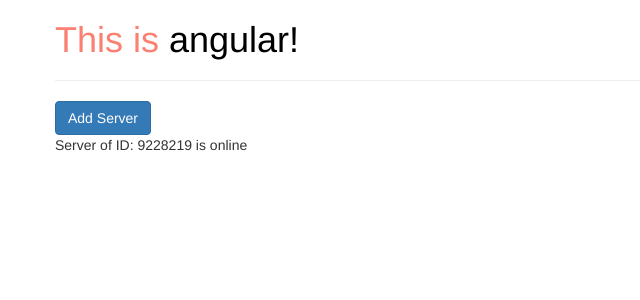
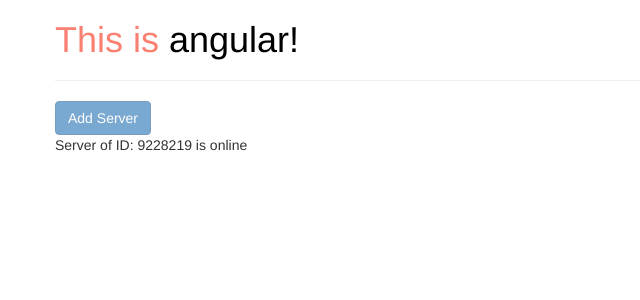
Before and after one commit to Sam44323/Angular-Normal-Starts, an Angular app: page / in a window 1280 px wide. Shown: the top 300 px of the page, without its empty margins (0-640 px from the left). Built offline with nearby package versions, Linux system fonts and the light colour scheme.

Commit message:
add: added a add new server boolean property

```diff
--- a/src/app/servers/servers.component.html
+++ b/src/app/servers/servers.component.html
@@ -1,2 +1,2 @@
-<button class="btn btn-primary">Add Server</button>
+<button class="btn btn-primary" disabled="(addNewServer)">Add Server</button>
 <app-server></app-server>
--- a/src/app/servers/servers.component.ts
+++ b/src/app/servers/servers.component.ts
@@ -6,6 +6,8 @@ import { Component, OnInit } from '@angular/core';
   styleUrls: ['./servers.component.scss'],
 })
 export class ServersComponent implements OnInit {
+  addNewServer: boolean = false;
+
   constructor() {}
 
   ngOnInit(): void {}
```
